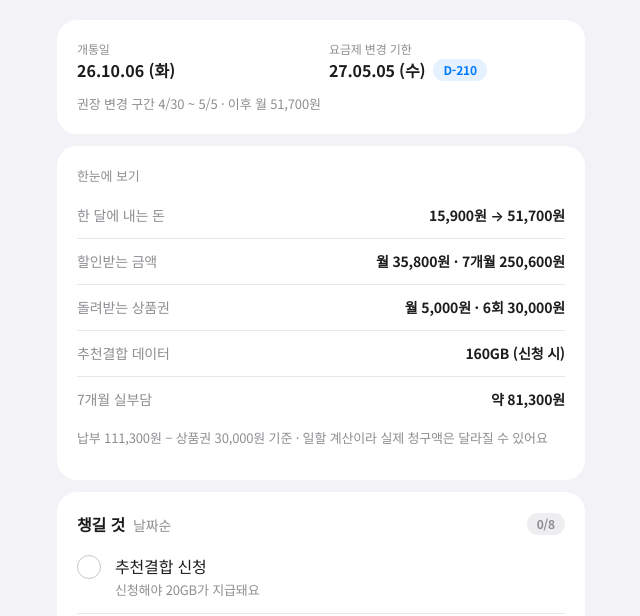
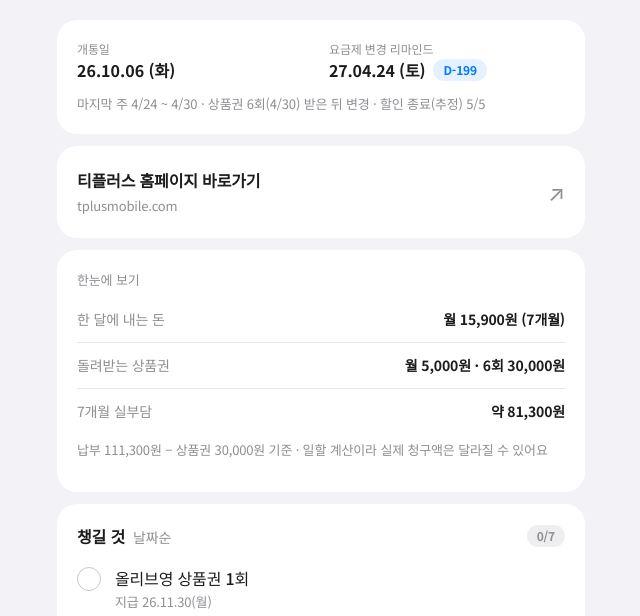
Before and after one commit to rlaekfrl0710-tech/oliveyoung-SOL, a plain HTML site: page index.html in a window 1280 px wide. Both pictures are taken after a click on the element 640 px from the left and 194 px from the top of the page. Shown: the part 160-776 px from the top of the page, without its empty margins (319-959 px from the left). Drawn offline with Linux system fonts and the light colour scheme.

Commit message:
Update index.html

```diff
--- a/index.html
+++ b/index.html
@@ -116,6 +116,7 @@ details summary{cursor:pointer;color:var(--ac);font-size:14px;padding:4px 0 10px
 .kv{display:flex;justify-content:space-between;gap:12px;padding:12px 0;font-size:14px}.kv+.kv{border-top:1px solid var(--bd)}.kv span{color:var(--mu);flex:none}.kv b{font-weight:600;text-align:right}
 .card>h2+.kv{border-top:0}
 .bk{display:none;align-items:center;gap:4px;margin:-8px 0 14px;padding:10px 16px 10px 10px;font-size:17px;font-weight:600;background:var(--fill);border-radius:999px;color:var(--ac)}
+a.li{text-decoration:none;color:var(--tx)}
 </style></head><body><main>
 <button id="bk" class="bk" data-go="home" aria-label="목록으로"><svg width="22" height="22" viewBox="0 0 24 24" fill="none" stroke="currentColor" stroke-width="2.4" stroke-linecap="round" stroke-linejoin="round"><path d="M15 5l-7 7 7 7"/></svg><span>목록</span></button><header class="hd"><h1 id="h1">혜택 체크리스트</h1><div class="ib"><button id="cl" title="백업" aria-label="백업"><svg width="20" height="20" viewBox="0 0 24 24" fill="none" stroke="currentColor" stroke-width="1.8" stroke-linecap="round" stroke-linejoin="round"><circle cx="12" cy="12" r="3"/><path d="M19.4 15a1.65 1.65 0 0 0 .33 1.82l.06.06a2 2 0 1 1-2.83 2.83l-.06-.06a1.65 1.65 0 0 0-1.82-.33 1.65 1.65 0 0 0-1 1.51V21a2 2 0 0 1-4 0v-.09a1.65 1.65 0 0 0-1-1.51 1.65 1.65 0 0 0-1.82.33l-.06.06a2 2 0 1 1-2.83-2.83l.06-.06a1.65 1.65 0 0 0 .33-1.82 1.65 1.65 0 0 0-1.51-1H3a2 2 0 0 1 0-4h.09a1.65 1.65 0 0 0 1.51-1 1.65 1.65 0 0 0-.33-1.82l-.06-.06a2 2 0 1 1 2.83-2.83l.06.06a1.65 1.65 0 0 0 1.82.33h0a1.65 1.65 0 0 0 1-1.51V3a2 2 0 0 1 4 0v.09a1.65 1.65 0 0 0 1 1.51h0a1.65 1.65 0 0 0 1.82-.33l.06-.06a2 2 0 1 1 2.83 2.83l-.06.06a1.65 1.65 0 0 0-.33 1.82v0a1.65 1.65 0 0 0 1.51 1H21a2 2 0 0 1 0 4h-.09a1.65 1.65 0 0 0-1.51 1z"/></svg></button><div class="mn" id="mn"><button id="sv">데이터 내보내기</button><button id="ld">데이터 가져오기</button></div><input type="file" id="fi" accept=".json,application/json" hidden></div></header><div id="toast"></div><div class="ov" id="ov"></div>
 <div class="card fx2" id="fx"></div><input id="jd" hidden>
@@ -164,7 +165,7 @@ function gf(it){if(!it.val||!st[it.id])return'';const e=st['e_'+it.id]||'',u=st[
  const D=e?new Date(e+'T00:00:00'):null,n=D?dd(D):null;
  let pill='';if(u)pill='<span class="pill g">사용 완료</span>';else if(D)pill=n<0?'<span class="pill r">기간 만료</span>':n==0?'<span class="pill w">오늘 마감</span>':`<span class="pill ${n<=7?'w':''}">D-${n}</span>`;
  return`<div class="gf"><div class="top"><div><div class="k">사용기한</div><button class="dt ${D?'':'empty'}" data-pick="${it.id}"><span>${D?`${String(D.getFullYear()).slice(2)}.${pad(D.getMonth()+1)}.${pad(D.getDate())} (${'일월화수목금토'[D.getDay()]}) 까지`:'날짜를 선택하세요'}</span></button></div>${pill}</div><div class="sg"><button data-use="${it.id}" data-v="0" class="${u?'':'on'}">미사용</button><button data-use="${it.id}" data-v="1" class="${u?'on':''}">사용 완료</button></div></div>`}
-function row(it){const mt=(it.val?`<span class="tag">+${it.val.toLocaleString()}원</span>`:'')+dtag(it);return`<div class="it ${st[it.id]?'done':''}"><input type="checkbox" data-id="${it.id}" ${st[it.id]?'checked':''}><div class="t">${it.t}<small>${it.type=='p'?'해당 월 중 아무 때나':LBL[it.type]+' '+fmt(it.date)}</small>${mt?`<div class="mt">${mt}</div>`:''}${gf(it)}</div></div>`}
+function row(it){const mt=(it.val?`<span class="tag">+${it.val.toLocaleString()}원</span>`:'')+dtag(it);return`<div class="it ${st[it.id]?'done':''}"><input type="checkbox" data-id="${it.id}" ${st[it.id]?'checked':''}><div class="t">${it.t}<small>${it.sub?it.sub:it.type=='p'?'해당 월 중 아무 때나':/^tr\d+$/.test(it.id)?`<span data-pickd="${it.id}" style="cursor:pointer">${LBL[it.type]} ${fmt(it.date)}</span>`:LBL[it.type]+' '+fmt(it.date)}</small>${mt?`<div class="mt">${mt}</div>`:''}${gf(it)}</div></div>`}
 function drawOlive(){
  const A=$('#app');if(!join){A.innerHTML='';return}
  const L=build();
@@ -206,6 +207,7 @@ function drawOlive(){
 }
 $('#app').addEventListener('click',e=>{
  const t=e.target;
+ if(t.dataset.pickd){const c=tpBuild().L.find(i=>i.id==t.dataset.pickd);pk={id:'d_'+t.dataset.pickd,y:c.date.getFullYear(),m:c.date.getMonth()};drawSheet();return}
  if(t.dataset.ex){try{t.showPicker()}catch(x){}return}
  if(t.dataset.id){st[t.dataset.id]=t.checked;save();draw();return}
  const b=t.closest('button');if(!b)return;
@@ -268,9 +270,10 @@ function tpBuild(){
  const O=new Date(TPO()+'T00:00:00'),y=O.getFullYear(),m=O.getMonth(),d=O.getDate(),L=[];
  const d90=new Date(y,m,d+90),pe=new Date(y,m+7,d-1);
  L.push({id:'t90',date:d90,t:'90일 조건 (음성 15분↑ 또는 데이터 100MB↑)',type:'o',k:0});
- L.push({id:'tpe',date:pe,t:'요금제 변경 (할인 종료 전)',type:'o',k:0});
- for(let k=1;k<=12;k++)L.push({id:'tr'+k,date:new Date(y,m+1+k,0),t:`올리브영 상품권 ${k}/12${k>1?' · 말일 추정':''}`,type:'r',val:5000,k});
- return{O,L,d90,pe,y,m,d};
+ const pm=new Date(pe.getFullYear(),pe.getMonth(),0),re=pm,rs=new Date(pm.getFullYear(),pm.getMonth(),pm.getDate()-6);
+ L.push({id:'tpe',date:rs,t:'요금제 변경 (할인 종료 전달 마지막 주)',sub:`리마인드 ${fmt(rs)} ~ ${fmt(re)}`,type:'o',k:0});
+ for(let k=1;k<=12;k++){const dd0=new Date(y,m+1+k,0),ov=st['e_d_tr'+k];L.push({id:'tr'+k,date:ov?new Date(ov+'T00:00:00'):dd0,ddef:dd0,t:`올리브영 상품권 ${k}회`,type:'r',val:5000,k})}
+ return{O,L,d90,pe,y,m,d,rs,re};
 }
 function applyScreen(){
  $('#fx').style.display=screen=='olive'?'':'none';$('#oinfo').style.display=screen=='olive'?'':'none';
@@ -281,31 +284,28 @@ function draw(){applyScreen();if(screen=='home')drawHome();else if(screen=='tplu
 function drawHome(){
  const L=build(),earned=L.filter(i=>i.val&&st[i.id]).reduce((a,i)=>a+i.val,0),T=tpBuild();
  const got=T.L.filter(i=>/^tr\d+$/.test(i.id)&&st[i.id]).length;
- $('#app').innerHTML=`<div class="card ls"><button class="li" data-go="olive"><span class="rk">1</span><span class="lt"><b>올리브영 SOL통장</b><small>받은 혜택 ${earned.toLocaleString()}원 / 110,000원</small></span><span class="ch2">›</span></button><button class="li" data-go="tplus"><span class="rk">2</span><span class="lt"><b>티플러스 요금제</b><small>요금제 변경 기한 ${DD(T.pe)} · 90일 조건 ${DD(T.d90)}</small></span><span class="ch2">›</span></button></div><div class="mu" style="text-align:center">혜택은 앞으로 계속 추가할 수 있어요</div>`}
+ $('#app').innerHTML=`<div class="card ls"><button class="li" data-go="olive"><span class="rk">1</span><span class="lt"><b>올리브영 SOL통장</b><small>받은 혜택 ${earned.toLocaleString()}원 / 110,000원</small></span><span class="ch2">›</span></button><button class="li" data-go="tplus"><span class="rk">2</span><span class="lt"><b>티플러스 요금제</b><small>요금제 변경 리마인드 ${DD(T.rs)} · 90일 조건 ${DD(T.d90)}</small></span><span class="ch2">›</span></button></div><div class="mu" style="text-align:center">혜택은 앞으로 계속 추가할 수 있어요</div>`}
 function drawTplus(){
- const{O,L,pe,y,m}=tpBuild(),cps=L.filter(i=>/^tr\d+$/.test(i.id)),inn=cps.filter(i=>i.date<=pe),out=cps.filter(i=>i.date>pe);
+ const{O,L,pe,y,m,rs,re}=tpBuild(),cps=L.filter(i=>/^tr\d+$/.test(i.id)),inn=cps.filter(i=>i.ddef<=pe),out=cps.filter(i=>i.ddef>pe);
  const rec=st.rec,start=inn.length?inn[inn.length-1].date:O,md=x=>(x.getMonth()+1)+'/'+x.getDate(),W=n=>n.toLocaleString()+'원';
- const tl=[...inn,L[1]].sort((a,b)=>a.date-b.date),tasks=tl.length+1,done=tl.filter(i=>st[i.id]).length+(rec?1:0);
+ const tl=[...inn,L[1]].sort((a,b)=>a.date-b.date),tasks=tl.length,done=tl.filter(i=>st[i.id]).length;
  let rc=0;for(let j=1;j<=24;j++){const g=j==1?new Date(y,m,O.getDate()+2):new Date(y,m+j-1,1);if(g<=pe)rc++}
  const paid=15900*7,cp=inn.length*5000;
  let rl='<div class="mu" style="padding:2px 0 12px">신청해야만 지급돼요. 신청했다면 위 목록에서 체크하세요.</div>';
- if(rec){rl=`<div class="mu" style="padding:2px 0 8px">변경 전까지 ${rc}회 · ${rc*20}GB (24개월 유지 시 최대 480GB)</div><details><summary>24개월 전체 일정</summary><div class="rw h"><span>개월차 · 월</span><span>지급 시점</span><span>누적</span></div>`;
-  for(let j=1;j<=24;j++){const dt=new Date(y,m+j-1,1);rl+=`<div class="rw"><span>${j}개월차 · ${String(dt.getFullYear()).slice(2)}.${pad(dt.getMonth()+1)}</span><span>${j==1?(x=>(x.getMonth()+1)+'/'+x.getDate()+' 이후')(new Date(y,m,O.getDate()+2)):(dt.getMonth()+1)+'/1 자동'}</span><span>${20*j}GB</span></div>`}
-  rl+='<div class="mu" style="padding:10px 0 12px">월말(30·31일) 개통은 지연될 수 있고, 미사용 데이터는 이월되지 않아요</div></details>'}
- $('#app').innerHTML=`<div class="card"><div class="fx2"><div><span>개통일</span><button class="dt" style="font-weight:700" data-pick="tpopen">${F2(O)}</button></div><div><span>요금제 변경 기한</span><div class="ln"><b>${F2(pe)}</b><em>${DD(pe)}</em></div></div></div><div class="mu" style="padding-top:12px">권장 변경 구간 ${md(start)} ~ ${md(pe)} · 이후 월 51,700원</div></div>
+ if(rec){rl=`<div class="mu" style="padding:2px 0 4px">변경 전까지 ${rc}회 · ${rc*20}GB</div><div class="rw h"><span>개월차 · 월</span><span>지급 시점</span><span>누적</span></div>`;
+  for(let j=1;j<=rc;j++){const dt=new Date(y,m+j-1,1);rl+=`<div class="rw"><span>${j}개월차 · ${String(dt.getFullYear()).slice(2)}.${pad(dt.getMonth()+1)}</span><span>${j==1?(x=>(x.getMonth()+1)+'/'+x.getDate()+' 이후')(new Date(y,m,O.getDate()+2)):(dt.getMonth()+1)+'/1 자동'}</span><span>${20*j}GB</span></div>`}
+  rl+='<div class="mu" style="padding:10px 0 12px">월말(30·31일) 개통은 지연될 수 있고, 미사용 데이터는 이월되지 않아요</div>'}
+ $('#app').innerHTML=`<div class="card"><div class="fx2"><div><span>개통일</span><button class="dt" style="font-weight:700" data-pick="tpopen">${F2(O)}</button></div><div><span>요금제 변경 리마인드</span><div class="ln"><b>${F2(rs)}</b><em>${DD(rs)}</em></div></div></div><div class="mu" style="padding-top:12px">마지막 주 ${md(rs)} ~ ${md(re)} · 상품권 ${inn.length}회(${md(re)}) 받은 뒤 변경 · 할인 종료(추정) ${md(pe)}</div></div>
+<div class="card ls"><a class="li" href="https://tplusmobile.com/" target="_blank" rel="noopener noreferrer"><span class="lt"><b>티플러스 홈페이지 바로가기</b><small>tplusmobile.com</small></span><span class="ch2">↗</span></a></div>
 <div class="card"><h2>한눈에 보기</h2>
-<div class="kv"><span>한 달에 내는 돈</span><b>15,900원 → 51,700원</b></div>
-<div class="kv"><span>할인받는 금액</span><b>월 35,800원 · 7개월 ${W(35800*7)}</b></div>
+<div class="kv"><span>한 달에 내는 돈</span><b>월 15,900원 (7개월)</b></div>
 <div class="kv"><span>돌려받는 상품권</span><b>월 5,000원 · ${inn.length}회 ${W(cp)}</b></div>
-<div class="kv"><span>추천결합 데이터</span><b>${rc*20}GB${rec?'':' (신청 시)'}</b></div>
 <div class="kv"><span>7개월 실부담</span><b>약 ${W(paid-cp)}</b></div>
 <div class="mu" style="padding:6px 0 12px">납부 ${W(paid)} − 상품권 ${W(cp)} 기준 · 일할 계산이라 실제 청구액은 달라질 수 있어요</div></div>
 <div class="card"><div class="mh"><span><b>챙길 것</b>날짜순</span><span class="cnt">${done}/${tasks}</span></div>
-<div class="it ${rec?'done':''}"><input type="checkbox" data-id="rec" ${rec?'checked':''}><div class="t">추천결합 신청<small>신청해야 20GB가 지급돼요</small></div></div>${tl.map(row).join('')}</div>
-<div class="card"><h2>추천결합 추가 데이터</h2>${rl}</div>
-<div class="card"><h2>요금제를 유지할 때만 받는 상품권</h2><details><summary>${out.length}회 보기 (월 +35,800원 추가)</summary>${out.map(row).join('')}</details></div>
-<div class="card"><h2>계정 메모</h2><div style="padding-top:6px"><input class="inp" data-m="id" placeholder="아이디" value="${esc(st.m_id)}"><div class="pw"><input class="inp" type="password" data-m="pw" placeholder="비밀번호" value="${esc(st.m_pw)}"><button data-eye>보기</button></div><textarea class="inp" data-m="note" placeholder="메모 (가입 매장, 상담번호 등)">${esc(st.m_note)}</textarea></div><div class="mu">비밀번호는 암호화되지 않고 저장돼요. 중요한 비밀번호는 넣지 마세요.</div></div>
-<div class="card info"><h2>알아두세요</h2><ul><li><b>90일 조건</b> 가입 후 90일 이내 음성통화 15분 이상 또는 데이터 100MB 이상 사용해야 할인혜택이 유지돼요.</li><li><b>올리브영 혜택 중단</b> 명의변경, 전화번호 변경, 요금제 변경, 일시정지, 해지 시 즉시 중단돼요. 상품권은 유효기간 연장·환불이 안 돼요.</li><li><b>청구</b> 프로모션 할인기간은 일할 계산돼요. 7개월간 월 15,900원, 이후 월 51,700원이고 실제 첫 달·종료월 청구액은 확정 불가예요. 기존 티플러스 고객은 요금제 변경 시 프로모션 적용이 안 돼요.</li><li><b>표시 기준</b> 원문에서 확정할 수 없는 날짜는 '추정'으로 표시했어요.</li></ul></div>`}
+${tl.map(row).join('')}</div>
+<div class="card"><h2>계정 메모</h2><div style="padding-top:6px"><input class="inp" data-m="id" placeholder="아이디" value="${esc(st.m_id)}"><input class="inp" data-m="pw" placeholder="비밀번호" autocomplete="off" value="${esc(st.m_pw)}"><textarea class="inp" data-m="note" placeholder="메모 (가입 매장, 상담번호 등)">${esc(st.m_note)}</textarea></div><div class="mu">비밀번호는 암호화되지 않고 저장돼요. 중요한 비밀번호는 넣지 마세요.</div></div>
+<div class="card info"><h2>알아두세요</h2><ul><li><b>90일 조건</b> 가입 후 90일 이내 음성통화 15분 이상 또는 데이터 100MB 이상 사용해야 할인혜택이 유지돼요.</li><li><b>올리브영 혜택 중단</b> 명의변경, 전화번호 변경, 요금제 변경, 일시정지, 해지 시 즉시 중단돼요. 상품권은 유효기간 연장·환불이 안 돼요.</li><li><b>청구</b> 프로모션 할인기간은 일할 계산돼요. 7개월간 월 15,900원이고 실제 첫 달·종료월 청구액은 확정 불가예요. 기존 티플러스 고객은 요금제 변경 시 프로모션 적용이 안 돼요.</li><li><b>할인</b> 7개월간 월 15,900원으로 월 35,800원이 할인돼요. 이후에는 월 51,700원이에요.</li><li><b>추천결합</b> 신청하면 20GB 추가 데이터가 개통월부터 최대 24개월 지급돼요. 회선당 1회이고 요금제를 변경하면 즉시 해지돼요.</li><li><b>표시 기준</b> 원문에서 확정할 수 없는 날짜는 '추정'으로 표시했어요.</li></ul></div>`}
 document.addEventListener('click',e=>{const b=e.target.closest('[data-go]');if(b){screen=b.dataset.go;window.scrollTo(0,0);draw()}});
 $('#app').addEventListener('input',e=>{const k=e.target.dataset.m;if(k){st['m_'+k]=e.target.value;save()}});
 
```
